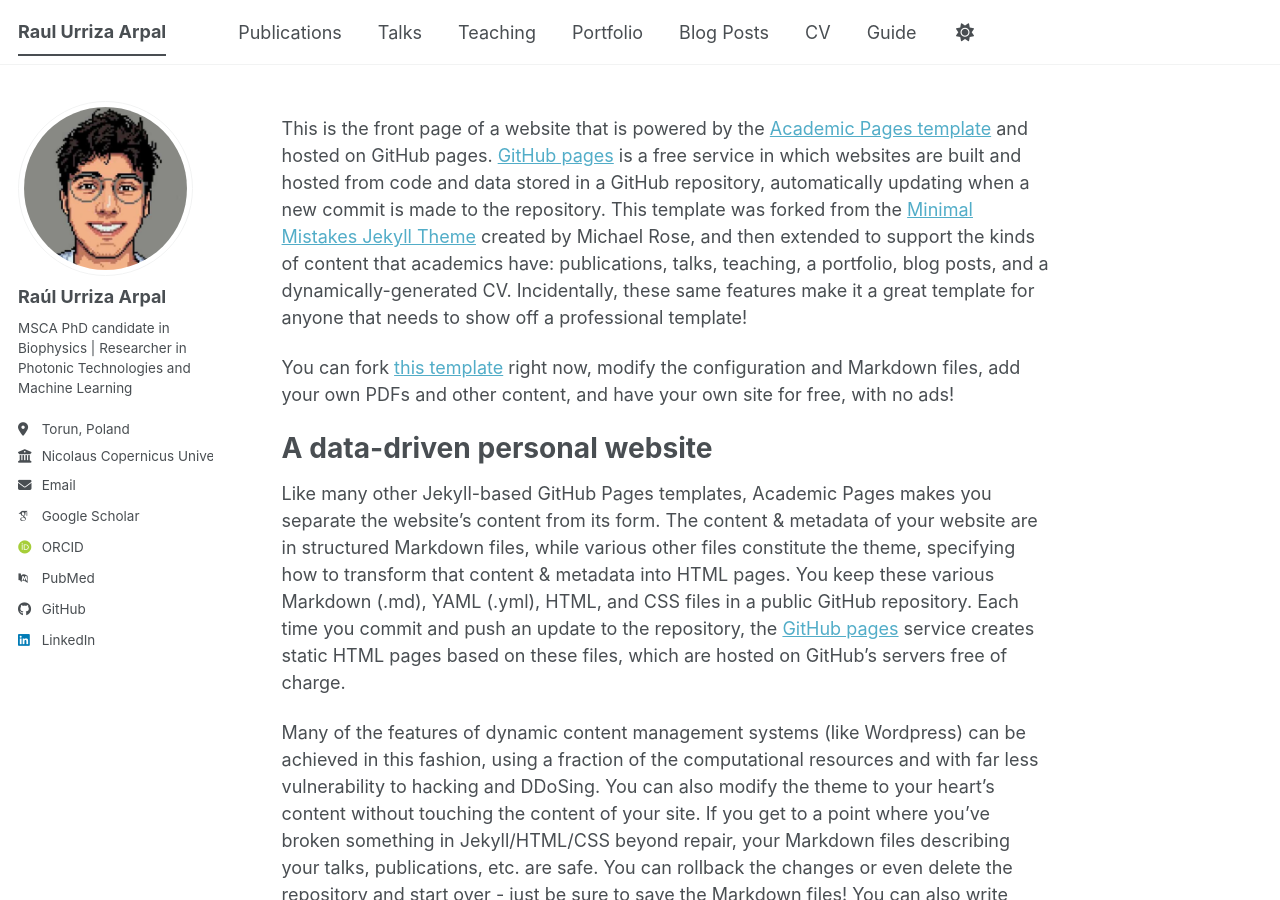
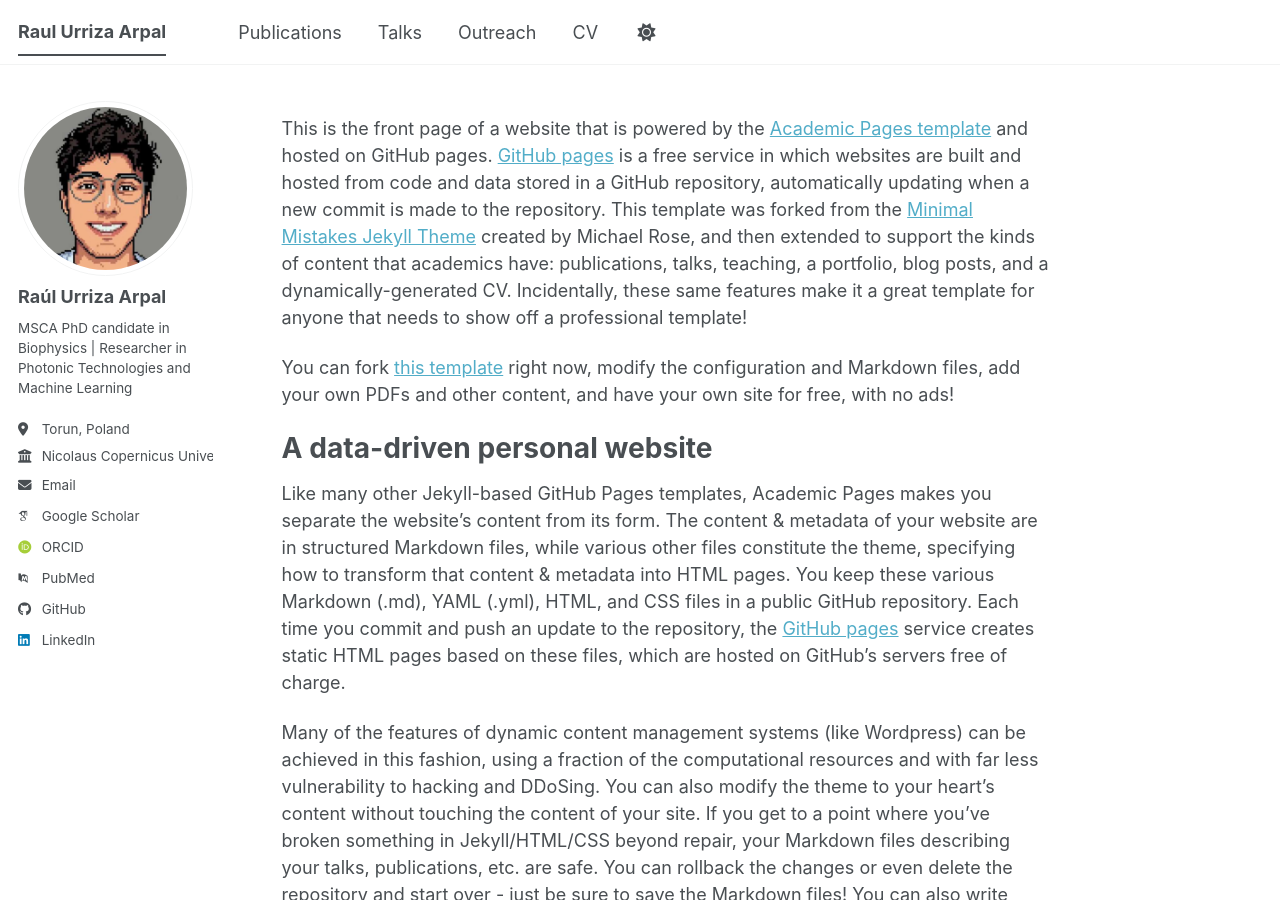
Before and after one commit to RaulUrriza/raulurriza.github.io, a Jekyll site: the page built from _pages/about.md, in a window 1280 px wide and 900 px high. Built offline with Jekyll 4.4.1, drawn with Linux system fonts in a browser that asks for light colours; some web fonts are replaced; a script bundle is joined from its source files by our own code; library files that are not in the unit come from our copies.

Commit message:
Update navigation.yml

```diff
--- a/_data/navigation.yml
+++ b/_data/navigation.yml
@@ -14,14 +14,14 @@ main:
   - title: "Talks"
     url: /talks/
 
-  - title: "Teaching"
-    url: /teaching/
+  #- title: "Teaching"
+  #  url: /teaching/
 
-  - title: "Portfolio"
-    url: /portfolio/
+  - title: "Outreach"
+    url: /Outreach/
 
-  - title: "Blog Posts"
-    url: /year-archive/
+  #- title: "Blog Posts"
+  #  url: /year-archive/
 
   - title: "CV"
     url: /cv/
@@ -29,5 +29,5 @@ main:
   # - title: "CV"
   #   url: /cv-json/
 
-  - title: "Guide"
-    url: /markdown/
+  #- title: "Guide"
+  #  url: /markdown/
```
